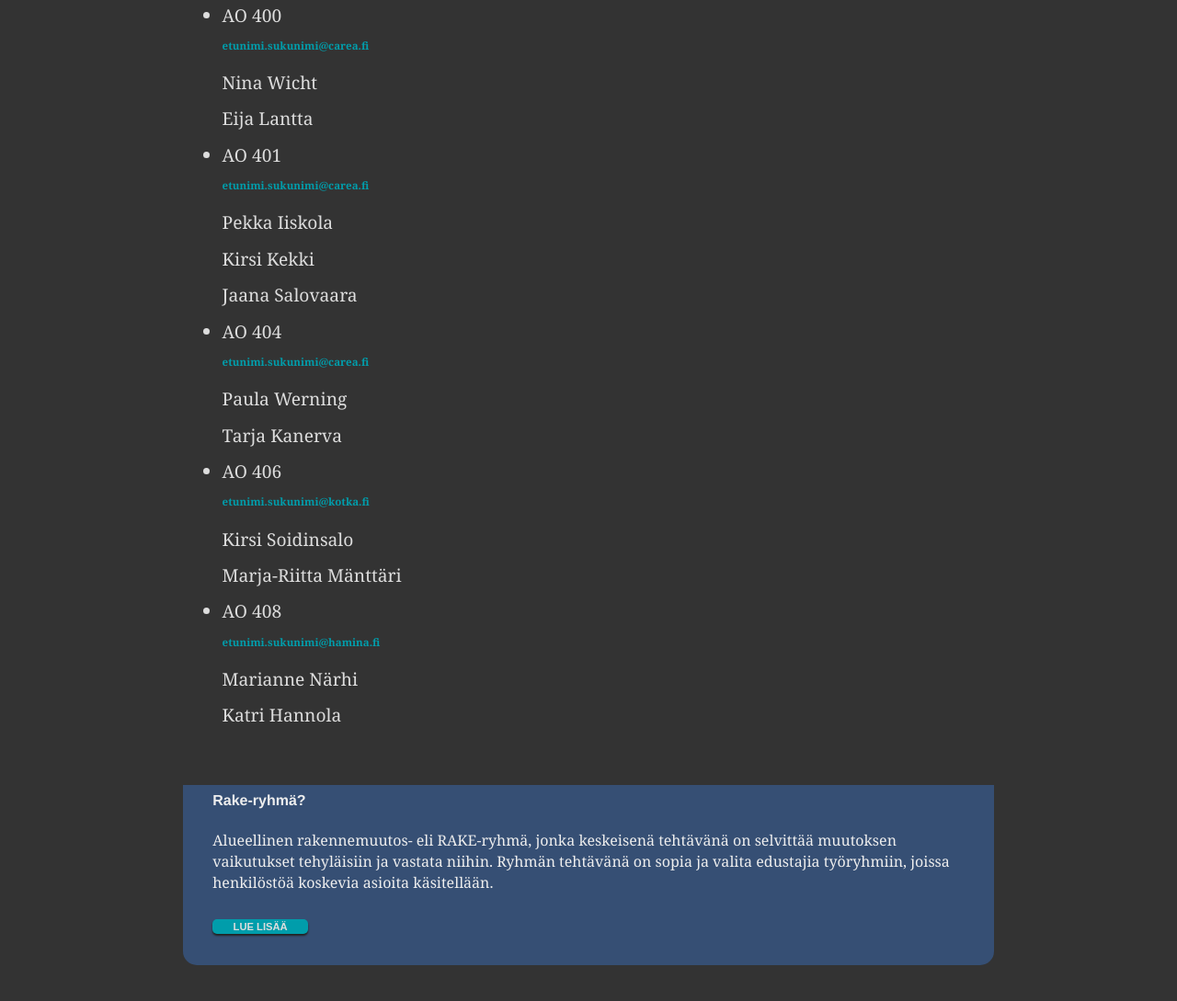
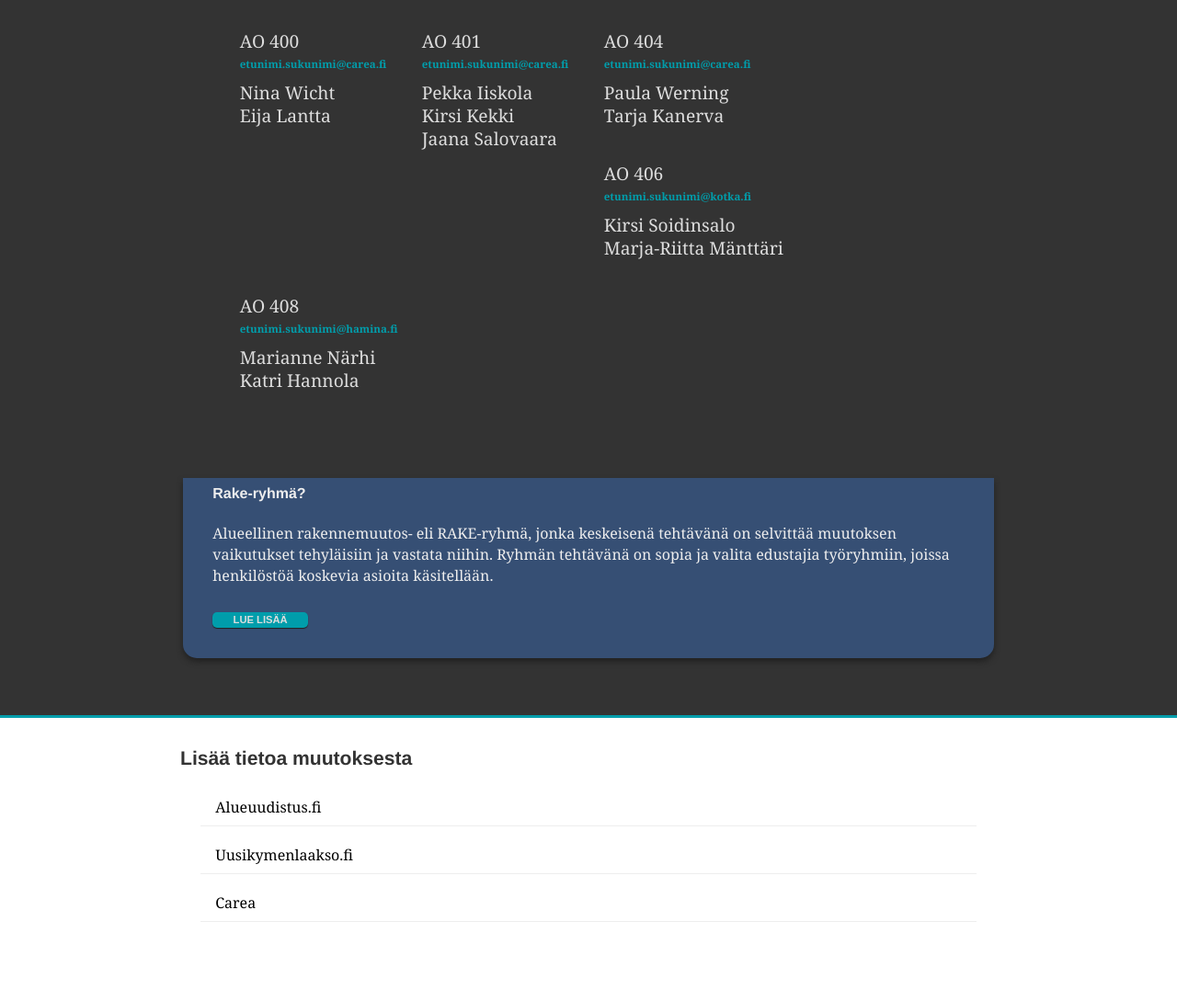
Before and after one commit to iispe/rake_newsletter, a Gatsby site: page / in a window 1280 px wide. Shown: the part 1513-2602 px from the top of the page at 92% size. After the commit the page ends 2559 px from the top, so only its background shows below. Built offline with nearby package versions, Linux system fonts and the light colour scheme; Gatsby itself is replaced by a stand-in of ours.

Commit message:
Lots of changes. Add links, sitemetadata and split components

```diff
--- a/gatsby-config.js
+++ b/gatsby-config.js
@@ -1,4 +1,7 @@
 module.exports = {
+    siteMetadata: {
+        title: `Tehy Kymenlaakso Rake`,
+    },
     plugins: [`gatsby-plugin-styled-components`,
             {
                 resolve: `gatsby-plugin-typography`,
--- a/src/components/ingress.js
+++ b/src/components/ingress.js
@@ -13,11 +13,11 @@
 `;
 
 const Right = styled.div`
-    border-right: 3px solid #009dab;
+    border-right: 5px solid #009dab;
     & p {
         font-weight: bold;
         font-size: 2em;
-        t
+
         padding-top: 0.5em;
         // border-top: 1px solid #009dab;
         // border-bottom: 1px solid #009dab;
@@ -30,6 +30,12 @@
     }
     @media (max-width: 720px) {
         border: none;
+
+    }
+
+    @media (max-width: 420px) {
+        padding-bottom: 3em;
+        border-bottom: 20px dotted #009dab;
     }
 `;
 
@@ -46,7 +52,7 @@
     }
 
     @media (max-width: 420px) {
-        padding-top: 3em;
+        padding-top: 2em;
     }
 `;
 
--- /dev/null
+++ b/src/components/links.js
@@ -0,0 +1,44 @@
+import React from "react";
+import styled from "styled-components";
+import Link from "gatsby-link";
+
+const Linkcontainer = styled.div`
+    max-width: 920px;
+
+    margin: 0 auto;
+    padding: 2em 1em;
+
+    & ul {
+        list-style-type: none;
+        width: 95%;
+        margin: 0 auto;
+
+    }
+    & li a {
+    display: block;
+    color: #000;
+    border-bottom: 1px solid #eee;
+    padding: 8px 16px;
+    text-decoration: none;
+}
+    & li a:hover {
+        background-color: #364f74;
+        color: white;
+    }
+`;
+
+
+const Links = ({}) => (
+    <Linkcontainer>
+        <h3>Lisää tietoa muutoksesta </h3>
+        <ul>
+            <li><a href="http://alueuudistus.fi">Alueuudistus.fi</a></li>
+            <li><a href="http://www.uusikymenlaakso.fi">Uusikymenlaakso.fi</a></li>
+            <li><a href="http://www.carea.fi/fi/Tietoa%20Careasta/Kymenlaakson%20sairaanhoito-%20ja%20sosiaalipalvelujen%20kuntayhtym%C3%A4/Esityslistat/">Carea</a></li>
+
+        </ul>
+    </Linkcontainer>
+);
+
+
+export default Links;
--- a/src/layouts/index.css
+++ b/src/layouts/index.css
@@ -15,24 +15,6 @@
   text-transform: uppercase;
 }
 
-h3 {
-    margin: 0.7em 0 1em 0;
-}
-
-ul {
-  list-style-type: none;
-  /* border-top: 3px solid #666; */
-  display: inline-block;
-}
-li {
-  float: left;
-  line-height: 70%;
-  padding: 1em 1.5em;
-}
-
-li p:hover {
-  color: #ccc;
-}
 .table {
   display: table;
   color: #aaa;
--- a/src/pages/index.js
+++ b/src/pages/index.js
@@ -5,6 +5,7 @@
 
 import Icon from "../components/icon";
 import Ingress from "../components/ingress";
+import Links from "../components/links";
 import NewsItem from "../components/newsItem";
 
 
@@ -12,6 +13,7 @@
     padding: 0 2em;
     &:nth-child(3) {
         border-top: 3px solid #D9335B;
+        border-bottom: 3px solid #009dab;
         padding: 10px 0 10px 0;
         margin: 3em 0 0 0;
         min-height: 320px;
@@ -38,7 +40,7 @@
 
     max-width: 920px;
     font-size: 1.2em;
-    // border-left: 3px solid #999;
+
     border-radius: 5px;
     color: #888;
     margin: 10px auto 0;
@@ -57,19 +59,33 @@
         color: #eee;
         margin: 0 auto 2em;
         background-color: #364f74;
+
         border-radius: 0 0 15px 15px;
+        box-shadow: 0 4px 6px #222;
         font-size: 1rem;
         @media (max-width: 420px) {
             padding-bottom: 2em;
         }
-        // & p {
-        //     padding-top: 1em;
-        // }
+
 `;
 
 const Contact = styled.div`
         color: #ddd;
         padding: 1em 1em 2em;
+        & ul {
+            list-style-type: none;
+            /* border-top: 3px solid #666; */
+            display: inline-block;
+        }
+        & li {
+            float: left;
+            line-height: 70%;
+            padding: 1em 1em;
+        }
+        & li p:hover {
+            color: #ccc;
+    }
+}
 
 `;
 const ContactInfo = styled.p`
@@ -88,12 +104,12 @@
     padding: 0.2em 2em;
     border-radius: 5px;
     border: none;
-    box-shadow: 0px 2px 2px #222;
+    box-shadow: 0px 1px 1px #222;
     // vertical-align: base-line;
     color: #ddd;
     // float: right;
     &:hover {
-        box-shadow: 0px 1px 1px #222;
+        box-shadow: none;
     }
 `;
 
@@ -111,26 +127,26 @@
         <News className="grid grid-gutters grid--full large-grid--fit">
 
             <NewsItem>
-                <p><span>Muistathan</span>, että sinun ei tarvitse allekirjoittaa uutta työsopimusta siirtyessäsi liikkeenluovutuksella uudelle työnantajalle</p>
+                <p><span>Muistathan</span>, että sinun ei tarvitse allekirjoittaa uutta työsopimusta siirtyessäsi liikkeenluovutuksella uudelle työnantajalle.</p>
                 <Icon content="1" />
             </NewsItem>
                 <NewsItem>
-                    <p><span>Työnantajan</span> pitää jokatapauksessa noudattaa vanhoja työsuhteen ehtoja, jos uutta sopimusta ei allekirjoiteta</p>
+                    <p><span>Työnantajan</span> pitää jokatapauksessa noudattaa vanhoja työsuhteen ehtoja, jos uutta sopimusta ei allekirjoiteta.</p>
                     <Icon content="2" />
                 </NewsItem>
                 <NewsItem >
-                    <p><span>Jos haluat</span> allekirjoittaa sinulle tarjotun uuden työsopimuksen, varmista, että kaikki merkittävät ehdot säilyvät samantasoisina kuin aikaisemmin. Paremman työsopimuksen saa toki allekirjoittaa</p>
+                    <p><span>Jos haluat</span> allekirjoittaa sinulle tarjotun uuden työsopimuksen, varmista, että kaikki merkittävät ehdot säilyvät samantasoisina kuin aikaisemmin. Paremman työsopimuksen saa toki allekirjoittaa.</p>
                     <Icon content="3" />
                 </NewsItem>
         </News>
         <News className="grid grid-gutters grid--full large-grid--fit">
 
                 <NewsItem>
-                    <p><span>Liikkeenluovutuksessa</span> työntekijä siirtyy entisin ehdoin uuden työnantajan palvelukseen. Näin ollen lomaoikeudet, eläkeoikeudet ja säästövapaat säilyvät toistaiseksi ennallaan</p>
+                    <p><span>Liikkeenluovutuksessa</span> työntekijä siirtyy entisin ehdoin uuden työnantajan palvelukseen. Näin ollen lomaoikeudet, eläkeoikeudet ja säästövapaat säilyvät toistaiseksi ennallaan.</p>
                     <Icon content="4" />
                 </NewsItem>
                 <NewsItem>
-                    <p><span>Siirrä</span> kaikki omat tiedostosi turvaan työkoneelta (koulutusmateriaalit, kehityskeskustelut ym). Uudella työnantajalla tietojärjestelmät muuttuu ja käyttöoikeus vanhoihin tiedostoihin voin päättyä</p>
+                    <p><span>Siirrä</span> kaikki omat tiedostosi turvaan työkoneelta (koulutusmateriaalit, kehityskeskustelut ym). Uudella työnantajalla tietojärjestelmät muuttuu ja käyttöoikeus vanhoihin tiedostoihin voi päättyä.</p>
                     <Icon content="5" />
                 </NewsItem>
         </News>
@@ -160,5 +176,8 @@
                 </Rake>
         </ContactContainer>
     </Section>
+    <Section>
+        <Links />
+    </Section>
 </div>
 );
```
Also changed, not shown: src/pages/rake.js (+5 -3 lines).
